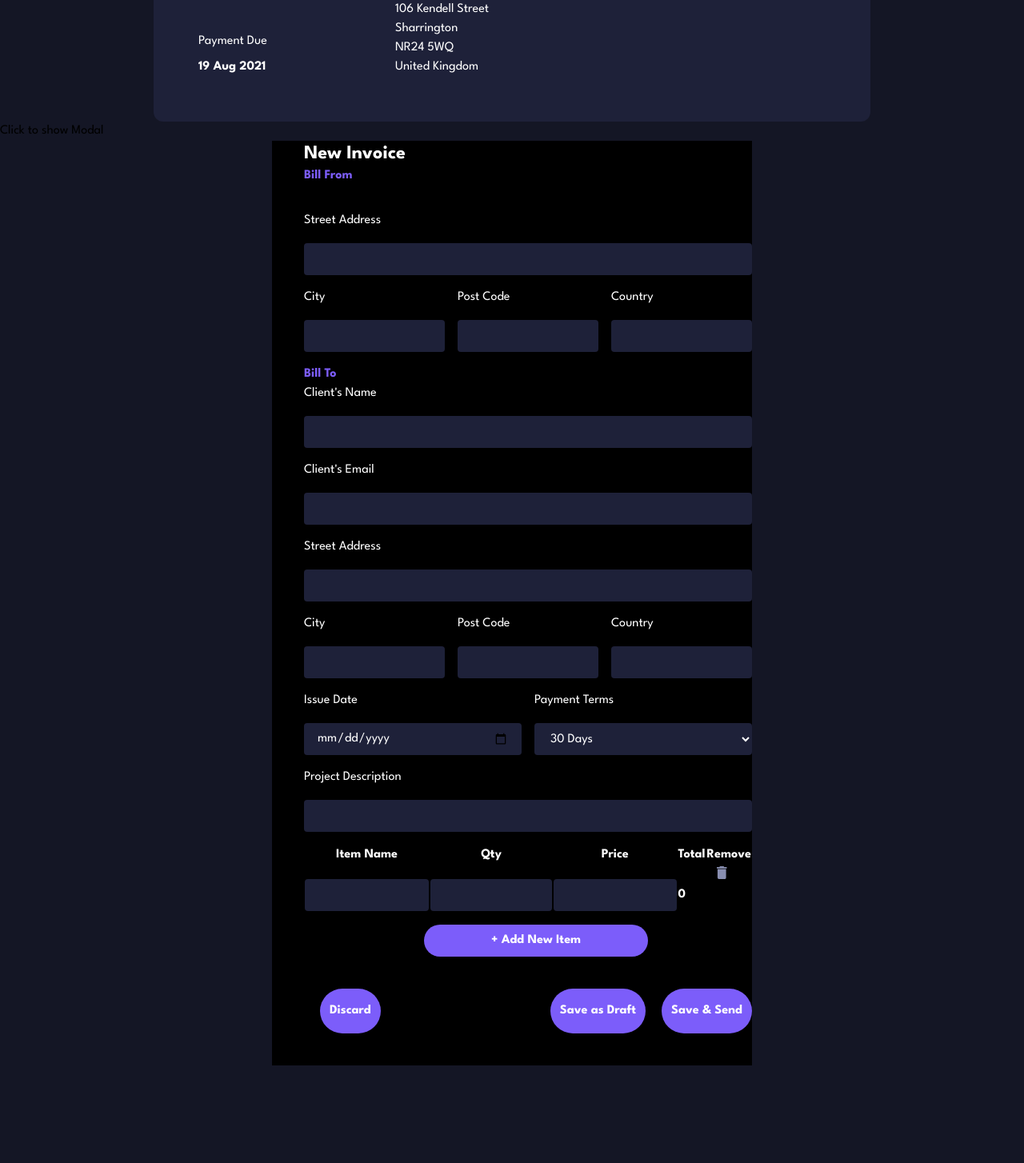
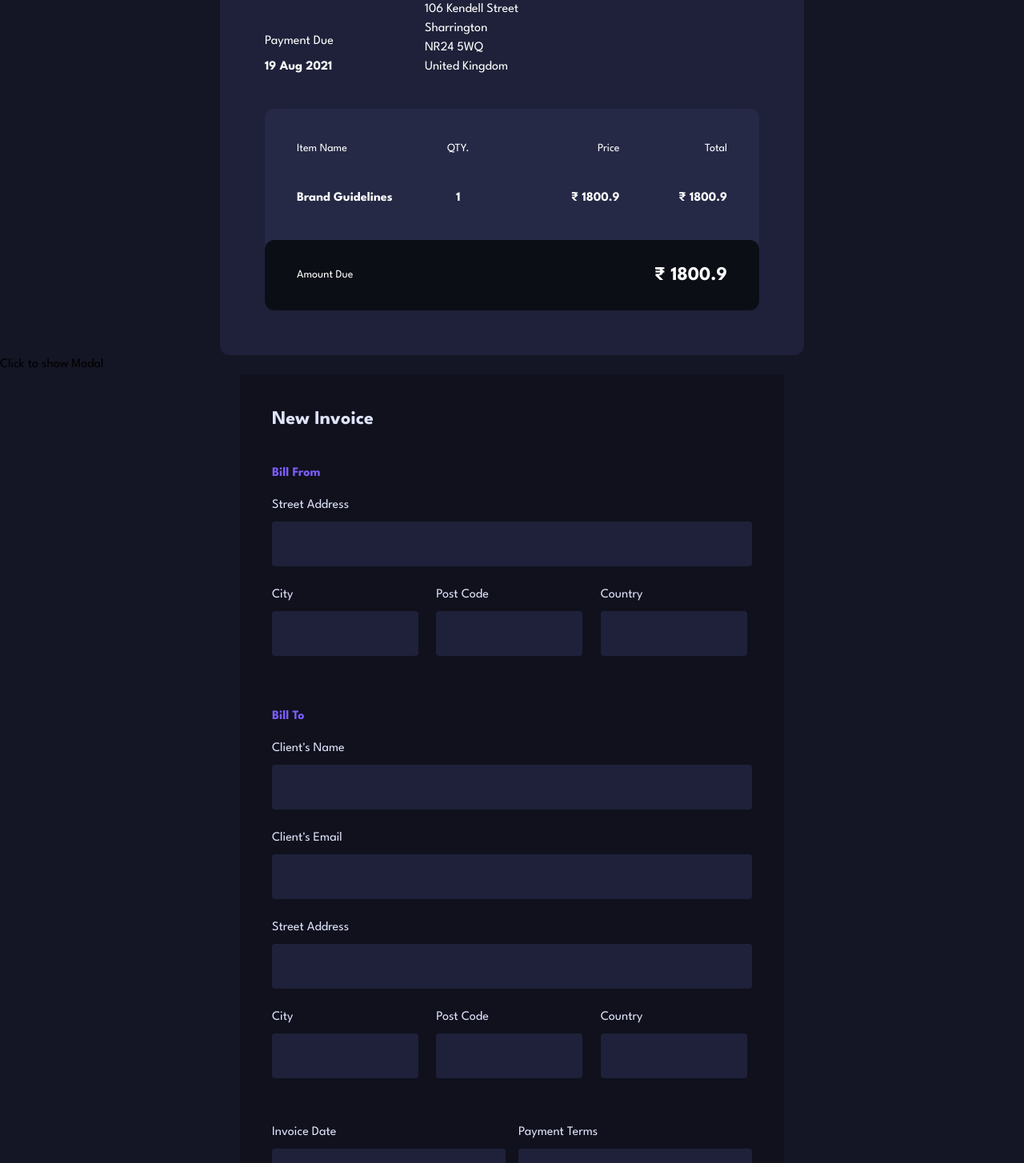
Before and after one commit to imnethaji/invoice-app, a React (Vite) app: page / in a window 1280 px wide. Shown: the part 1460-2914 px from the top of the page at 80% size. Before the commit the page ends 2792 px from the top, so only its background shows below. Built offline with nearby package versions, Linux system fonts and the light colour scheme.

Commit message:
Updated form logic to capture data

```diff
--- a/src/App.tsx
+++ b/src/App.tsx
@@ -1,5 +1,5 @@
 import "./App.css";
-import axios from "axios";
+// import axios from "axios";
 import { useState, useRef } from "react";
 import InvoiceList from "./components/InvoiceList";
 import NoInvoice from "./components/NoInvoice";
@@ -14,9 +14,9 @@ import Form from "./components/Form";
 function App() {
   const [noInvoice, setNoInvoice] = useState(true);
   const modalRef = useRef();
-  const apiUrl = "http://localhost:9000/";
+  // const apiUrl = "http://localhost:9000/";
   // Create an empty object to store the fetched data
-  const dataObject = {};
+  // const dataObject = {};
 
   function handleFilterClick() {
     console.log("works");
@@ -33,17 +33,17 @@ function App() {
     }
   }
 
-  axios
-    .get(apiUrl)
-    .then((response) => {
-      // Upon successful response, store the fetched data in the object
-      dataObject.data = response.data;
-      console.log("Data fetched successfully:", dataObject);
-    })
-    .catch((error) => {
-      // Handle any errors that occur during the request
-      console.error("Error fetching data:", error.message);
-    });
+  // axios
+  //   .get(apiUrl)
+  //   .then((response) => {
+  //     // Upon successful response, store the fetched data in the object
+  //     dataObject.data = response.data;
+  //     console.log("Data fetched successfully:", dataObject);
+  //   })
+  //   .catch((error) => {
+  //     // Handle any errors that occur during the request
+  //     console.error("Error fetching data:", error.message);
+  //   });
 
   return (
     <>
@@ -71,7 +71,7 @@ function App() {
       )}
       <InvoiceDetails invoiceData={invoiceData} />
       <button onClick={showModal}>Click to show Modal</button>
-      <Form ref={modalRef} />
+      <Form />
     </>
   );
 }
--- a/src/components/Form.tsx
+++ b/src/components/Form.tsx
@@ -12,68 +12,67 @@ interface Item {
   price: string;
 }
 
-interface FormData {
-  billFrom: {
+interface AddressData {
   streetAddress: string;
   city: string;
   postCode: string;
   country: string;
-  };
-  billTo: {
+}
+
+interface FormData {
+  senderAddress: AddressData;
+  clientAddress: AddressData;
   clientName: string;
   clientEmail: string;
-    streetAddress: string;
-    city: string;
-    postCode: string;
-    country: string;
   issueDate: string;
   paymentTerms: string;
   projectDescription: string;
   items: Item[];
-  };
 }
 
 const Form = forwardRef<HTMLDialogElement, FormDataRefProps>(function Form(
   props,
   ref
 ) {
+  const dateNow = new Date().toISOString().slice(0, 10);
   const [formData, setFormData] = useState<FormData>({
     // Initialize form data
-    billFrom: {
+    senderAddress: {
       streetAddress: "",
       city: "",
       postCode: "",
       country: "",
     },
-    billTo: {
-      clientName: "",
-      clientEmail: "",
+    clientAddress: {
       streetAddress: "",
       city: "",
       postCode: "",
       country: "",
-      issueDate: "",
+    },
+    clientName: "",
+    clientEmail: "",
+    issueDate: dateNow,
     paymentTerms: "",
     projectDescription: "",
     items: [{ itemName: "", qty: "", price: "" }],
-    },
   });
   const dialogRef = useRef<HTMLDialogElement>(null);
 
-  const inputClasses =
-    "bg-cardBgBlue w-full h-10 rounded text-white pl-4 mb-4 mt-4";
+  const inputClasses = "bg-cardBgBlue h-14 rounded text-white pl-4 mb-6 mt-2";
 
   const handleChange = (
     e: React.ChangeEvent<HTMLInputElement | HTMLSelectElement>,
     section: keyof FormData,
-    field: keyof FormData["billFrom"] | keyof FormData["billTo"]
+    field?: keyof AddressData
   ) => {
     const { value } = e.target;
-    setFormData((prevData) => ({
-      ...prevData,
-      [section]: { ...prevData[section], [field]: value },
-    }));
-    console.log(formData);
+    console.log(value);
+    console.log(section);
+    if (field) {
+      setFormData((prevData) => ({ ...prevData, [section]: [field] }));
+    } else {
+      console.log("field is not present");
+    }
   };
 
   const handleItemChange = (
@@ -81,25 +80,36 @@ const Form = forwardRef<HTMLDialogElement, FormDataRefProps>(function Form(
     index: number,
     field: keyof Item
   ) => {
-    console.log(field);
     const { value } = e.target;
-    setFormData((prevData) => ({
+    setFormData((prevData) => {
+      const updatedItems = [...prevData.items];
+      updatedItems[index] = {
+        ...updatedItems[index],
+        [field]: value,
+      };
+      return {
         ...prevData,
-      billTo: {
-        ...prevData.billTo,
-        items: [{ ...prevData.billTo.items[index], [field]: value }],
-      },
-    }));
-    console.log(formData.billTo.items[0]);
+        items: updatedItems,
+      };
+    });
   };
 
   const addNewItem = () => {
-    setFormData;
+    setFormData((prevData) => ({
+      ...prevData,
+      items: [...prevData.items, { itemName: "", qty: "", price: "" }],
+    }));
   };
 
   const deleteItemRow = (index: number) => {
-    console.log(index);
-    console.log("works");
+    if (formData.items.length !== 1) {
+      setFormData((prevData) => ({
+        ...prevData,
+        items: [
+          ...prevData.items.filter((_, itemIndex) => itemIndex !== index),
+        ],
+      }));
+    }
   };
 
   const handleSubmit = async (e: React.FormEvent) => {
@@ -107,26 +117,29 @@ const Form = forwardRef<HTMLDialogElement, FormDataRefProps>(function Form(
   };
 
   return (
-    <dialog ref={ref || dialogRef} className="flex bg-black">
-      <form className="w-[600px] mb-10 pl-10" onSubmit={handleSubmit}>
-        <h1 className="font-bold text-white text-2xl">New Invoice</h1>
+    <dialog
+      ref={ref || dialogRef}
+      className="flex bg-[#10111d] p-10 backdrop-brightness-50"
+    >
+      <form className="w-[600px] mb-10" onSubmit={handleSubmit}>
+        <h1 className="font-bold text-[#DFE3FA] text-2xl">New Invoice</h1>
         <div className="Address">
-          <h1 className="font-bold text-purpleButton mb-8">Bill From</h1>
-          <label className="text-white mt-[40px]" htmlFor="streetAddress">
+          <h1 className="font-bold text-purpleButton mb-4 mt-10">Bill From</h1>
+          <label className="block text-[#DFE3FA] mt-4" htmlFor="streetAddress">
             Street Address
           </label>
           <input
-            className={inputClasses}
+            className={inputClasses + " w-full"}
             type="text"
             name="streetAddress"
             id="streetAddress"
-            value={formData.billFrom.streetAddress}
-            onChange={(e) => handleChange(e, "billFrom", "streetAddress")}
+            value={formData.senderAddress.streetAddress}
+            onChange={(e) => handleChange(e, "senderAddress", "streetAddress")}
           />
           <br />
           <div className="flex justify-between w-full">
             <div className="w-1/3">
-              <label className="block text-white" htmlFor="city">
+              <label className="block text-[#DFE3FA]" htmlFor="city">
                 City
               </label>
               <input
@@ -134,12 +147,12 @@ const Form = forwardRef<HTMLDialogElement, FormDataRefProps>(function Form(
                 type="text"
                 name="city"
                 id="city"
-                value={formData.billFrom.city}
-                onChange={(e) => handleChange(e, "billFrom", "city")}
+                value={formData.senderAddress.city}
+                onChange={(e) => handleChange(e, "senderAddress", "city")}
               />
             </div>
             <div className="w-1/3 ml-4">
-              <label className="text-white" htmlFor="postCode">
+              <label className="block text-[#DFE3FA]" htmlFor="postCode">
                 Post Code
               </label>
               <input
@@ -147,12 +160,12 @@ const Form = forwardRef<HTMLDialogElement, FormDataRefProps>(function Form(
                 type="number"
                 name="postCode"
                 id="postCode"
-                value={formData.billFrom.postCode}
-                onChange={(e) => handleChange(e, "billFrom", "postCode")}
+                value={formData.senderAddress.postCode}
+                onChange={(e) => handleChange(e, "senderAddress", "postCode")}
               />
             </div>
             <div className="w-1/3 ml-4">
-              <label className="block text-white" htmlFor="country">
+              <label className="block text-[#DFE3FA]" htmlFor="country">
                 Country
               </label>
               <input
@@ -160,51 +173,51 @@ const Form = forwardRef<HTMLDialogElement, FormDataRefProps>(function Form(
                 type="text"
                 name="country"
                 id="country"
-                value={formData.billFrom.country}
-                onChange={(e) => handleChange(e, "billFrom", "country")}
+                value={formData.senderAddress.country}
+                onChange={(e) => handleChange(e, "senderAddress", "country")}
               />
             </div>
           </div>
         </div>
         <div className="Bill To">
-          <h1 className="font-bold text-purpleButton">Bill To</h1>
-          <label className="text-white" htmlFor="clientName">
+          <h1 className="font-bold text-purpleButton mb-4 mt-10">Bill To</h1>
+          <label className="text-[#DFE3FA] block" htmlFor="clientName">
             Client's Name
           </label>
           <input
-            className={inputClasses}
+            className={inputClasses + " w-full"}
             type="text"
             name="clientName"
             id="clientName"
-            value={formData.billTo.clientName}
-            onChange={(e) => handleChange(e, "billTo", "clientName")}
+            value={formData.clientName}
+            onChange={(e) => handleChange(e, "clientName")}
           />
-          <label className="text-white" htmlFor="clientEmail">
+          <label className="block text-[#DFE3FA]" htmlFor="clientEmail">
             Client's Email
           </label>
           <input
-            className={inputClasses}
+            className={inputClasses + " w-full"}
             type="text"
             name="clientEmail"
             id="clientEmail"
-            value={formData.billTo.clientEmail}
-            onChange={(e) => handleChange(e, "billTo", "clientEmail")}
+            value={formData.clientEmail}
+            onChange={(e) => handleChange(e, "clientEmail")}
           />
-          <label className="text-white" htmlFor="streetAddress">
+          <label className="block text-[#DFE3FA]" htmlFor="streetAddress">
             Street Address
           </label>
           <input
-            className={inputClasses}
+            className={inputClasses + " w-full"}
             type="text"
             name="streetAddress"
             id="streetAddress"
-            value={formData.billTo.streetAddress}
-            onChange={(e) => handleChange(e, "billTo", "streetAddress")}
+            value={formData.clientAddress.streetAddress}
+            onChange={(e) => handleChange(e, "clientAddress", "streetAddress")}
           />
           <br />
           <div className="flex justify-between">
             <div className="w-1/3">
-              <label className="text-white" htmlFor="city">
+              <label className="text-[#DFE3FA]" htmlFor="city">
                 City
               </label>
               <input
@@ -212,12 +225,12 @@ const Form = forwardRef<HTMLDialogElement, FormDataRefProps>(function Form(
                 type="text"
                 name="city"
                 id="city"
-                value={formData.billTo.city}
-                onChange={(e) => handleChange(e, "billTo", "city")}
+                value={formData.clientAddress.city}
+                onChange={(e) => handleChange(e, "clientAddress", "city")}
               />
             </div>
             <div className="w-1/3 ml-4">
-              <label className="text-white" htmlFor="postCode">
+              <label className="text-[#DFE3FA]" htmlFor="postCode">
                 Post Code
               </label>
               <input
@@ -225,12 +238,12 @@ const Form = forwardRef<HTMLDialogElement, FormDataRefProps>(function Form(
                 type="number"
                 name="postCode"
                 id="postCode"
-                value={formData.billTo.postCode}
-                onChange={(e) => handleChange(e, "billTo", "postCode")}
+                value={formData.clientAddress.postCode}
+                onChange={(e) => handleChange(e, "clientAddress", "postCode")}
               />
             </div>
             <div className="w-1/3 ml-4">
-              <label className="text-white" htmlFor="country">
+              <label className="text-[#DFE3FA]" htmlFor="country">
                 Country
               </label>
               <input
@@ -238,36 +251,36 @@ const Form = forwardRef<HTMLDialogElement, FormDataRefProps>(function Form(
                 type="text"
                 name="country"
                 id="country"
-                value={formData.billTo.country}
-                onChange={(e) => handleChange(e, "billTo", "country")}
+                value={formData.clientAddress.country}
+                onChange={(e) => handleChange(e, "clientAddress", "country")}
               />
             </div>
           </div>
-          <div className="flex justify-between">
+          <div className="flex justify-between mt-8">
             <div className="w-1/2">
-              <label className="text-white" htmlFor="issueDate">
-                Issue Date
+              <label className="text-[#DFE3FA] block" htmlFor="issueDate">
+                Invoice Date
               </label>
               <input
-                className={`${inputClasses} pr-4`}
+                className={`${inputClasses} w-full pr-4`}
                 type="date"
                 name="issueDate"
                 id="issueDate"
-                value={formData.billTo.issueDate}
-                onChange={(e) => handleChange(e, "billTo", "issueDate")}
+                value={formData.issueDate}
+                onChange={(e) => handleChange(e, "issueDate")}
               />
             </div>
             <div className="w-1/2 ml-4">
-              <label className="text-white" htmlFor="paymentTerms">
+              <label className="text-[#DFE3FA] block" htmlFor="paymentTerms">
                 Payment Terms
               </label>
-              <br />
               <select
-                className={`${inputClasses} pr-10`}
+                className={`${inputClasses} w-full pr-10`}
                 name="paymentTerms"
                 id="paymentTerms"
-                onChange={(e) => handleChange(e, "billTo", "paymentTerms")}
+                onChange={(e) => handleChange(e, "paymentTerms")}
               >
+                <option value="">Select</option>
                 <option value="30">30 Days</option>
                 <option value="15">15 Days</option>
                 <option value="5">5 Days</option>
@@ -276,94 +289,94 @@ const Form = forwardRef<HTMLDialogElement, FormDataRefProps>(function Form(
             </div>
             <br />
           </div>
-          <label className="text-white" htmlFor="projectDescription">
+          <label className="block text-[#DFE3FA]" htmlFor="projectDescription">
             Project Description
           </label>
           <input
-            className={inputClasses}
+            className={inputClasses + " w-full"}
             type="text"
             name="projectDescription"
             id="projectDescription"
-            value={formData.billTo.projectDescription}
-            onChange={(e) => handleChange(e, "billTo", "projectDescription")}
+            value={formData.projectDescription}
+            onChange={(e) => handleChange(e, "projectDescription")}
           />
           <br />
         </div>
-        <table className="table-fixed text-white">
-          <thead>
-            <tr className="">
-              <th>Item Name</th>
-              <th>Qty</th>
-              <th>Price</th>
-              <th>Total</th>
-              <th>Remove</th>
-            </tr>
-          </thead>
-          <tbody>
-            {formData.billTo.items.map((_, index) => (
-              <tr key={index} className="">
-                <td>
+        <h1 className="font-bold text-2xl mt-6 mb-4 text-[#777F98]">
+          Item List
+        </h1>
+        <div className="itemTable text-[#DFE3FA]">
+          <div className="tableHeader grid grid-cols-8">
+            <h1 className="col-span-3">Item Name</h1>
+            <h1>Qty.</h1>
+            <h1 className="col-span-2">Price</h1>
+            <h1>Total</h1>
+            <h1></h1>
+          </div>
+          <ul>
+            {formData.items.map((_, index: number) => (
+              <li key={index} className="grid grid-cols-8">
                 <input
-                    className={inputClasses}
+                  className={`${inputClasses} col-span-3 mr-4`}
                   type="text"
                   name={`itemName${index}`}
-                    value={formData.billTo.items[index].itemName}
+                  value={formData.items[index].itemName}
                   onChange={(e) => handleItemChange(e, index, "itemName")}
                 />
-                </td>
-                <td>
+
                 <input
-                    className={`${inputClasses}`}
+                  className={`${inputClasses} mr-4`}
                   type="number"
                   name={`qty${index}`}
-                    value={formData.billTo.items[index].qty}
+                  value={formData.items[index].qty}
                   onChange={(e) => handleItemChange(e, index, "qty")}
                 />
-                </td>
-                <td>
+
                 <input
-                    className={`${inputClasses}`}
+                  className={`${inputClasses} col-span-2 mr-4`}
                   type="number"
                   name={`price${index}`}
-                    value={formData.billTo.items[index].price}
+                  value={formData.items[index].price}
                   onChange={(e) => handleItemChange(e, index, "price")}
                 />
-                </td>
-                <td>
-                  <h1 className="font-bold text-white">
-                    {Number(formData.billTo.items[index].qty) *
-                      Number(formData.billTo.items[index].price)}
+                <div className="flex items-center mb-6 mt-2">
+                  <h1 className="font-bold text-white ">
+                    {Number(formData.items[index].qty) *
+                      Number(formData.items[index].price)}
                   </h1>
-                </td>
-                <td className="w-10 hover:cursor-pointer flex items-center justify-center">
+                </div>
+                <div className="flex items-center justify-center mb-6 mt-2">
                   <img
                     src={deleteBin}
                     alt=""
                     onClick={() => deleteItemRow(index)}
                   />
-                </td>
-              </tr>
+                </div>
+              </li>
             ))}
-          </tbody>
-        </table>
-        <div className="w-full flex justify-center">
+          </ul>
+          <div className="tableFooter w-full flex justify-center">
             <button
-            className="w-[50%] flex items-center justify-center font-bold text-white bg-purpleButton rounded-full ml-5 p-2 px-3 max-sm:ml-0"
+              className="w-full flex items-center justify-center font-bold text-[#DFE3FA] bg-[#252945] rounded-full py-4 px-3 max-sm:ml-0"
               type="button"
               onClick={addNewItem}
             >
               + Add New Item
             </button>
           </div>
+        </div>
         <div className="buttonContainer flex items-center justify-between mt-10">
-          <button className="flex items-center font-bold text-white bg-purpleButton rounded-full ml-5 py-4 px-3 max-sm:ml-0">
+          <button className="flex items-center justify-center font-bold text-[#7E88C3] bg-white rounded-full w-28 py-4 px-3 max-sm:ml-0">
             Discard
           </button>
           <div className="flex items-center">
-            <button className="flex items-center font-bold text-white bg-purpleButton rounded-full ml-5 py-4 px-3 max-sm:ml-0">
+            <button className="flex items-center font-bold text-[#DFE3FA] bg-[#373B53] rounded-full py-4 px-7 max-sm:ml-0">
               Save as Draft
             </button>
-            <button className="flex items-center font-bold text-white bg-purpleButton rounded-full ml-5 py-4 px-3 max-sm:ml-0">
+            <button
+              className="flex items-center font-bold text-white bg-purpleButton rounded-full ml-2 py-4 px-7 max-sm:ml-0"
+              type="submit"
+            >
               Save & Send
             </button>
           </div>
--- a/src/components/InvoiceDetails.tsx
+++ b/src/components/InvoiceDetails.tsx
@@ -37,7 +37,7 @@ const InvoiceDetails: React.FC<InvoiceDetailsProps> = ({ invoiceData }) => {
   };
 
   return (
-    <div className="w-[70%] invoiceOpen flex flex-col items-center justify-between m-auto mt-10 ">
+    <div className="w-[730px] invoiceOpen flex flex-col items-center justify-between m-auto mt-10 ">
       {/* Navigation Button Starts here */}
       <div className="navigationButtonContainer w-full flex justify-between mb-2">
         <button
@@ -99,8 +99,8 @@ const InvoiceDetails: React.FC<InvoiceDetailsProps> = ({ invoiceData }) => {
               <p className="">{invoiceData[index].senderAddress.country}</p>
             </div>
           </div>
-          <div className="detailsRow2 flex space-x-24 mt-4">
-            <div className="row2col1 w-[150px] flex flex-col justify-between">
+          <div className="detailsRow2 flex mt-4">
+            <div className="row2col1 w-[200px] flex flex-col justify-between">
               <div>
                 <p>Invoice Date</p>
                 <p className="font-bold mt-2">
@@ -114,7 +114,7 @@ const InvoiceDetails: React.FC<InvoiceDetailsProps> = ({ invoiceData }) => {
                 </p>
               </div>
             </div>
-            <div className="h-[160px] w-[150px]">
+            <div className="h-[160px] w-[210px]">
               <p>Bill To</p>
               <p className="font-bold mb-2 mt-2">
                 {invoiceData[index].clientName}
@@ -130,6 +130,37 @@ const InvoiceDetails: React.FC<InvoiceDetailsProps> = ({ invoiceData }) => {
             </div>
           </div>
         </div>
+        <div className="itemListContainer bg-[#252945] p-10 pb-0 px-0 mt-10 rounded-xl">
+          <div className="tableHeader grid grid-cols-4 mb-10 px-10 text-sm">
+            <div>Item Name</div>
+            <div className="text-center">QTY.</div>
+            <div className="text-right">Price</div>
+            <div className="text-right">Total</div>
+          </div>
+          <ul>
+            {invoiceData[index].items.map((item, index) => (
+              <li
+                key={index}
+                className="tableRow grid grid-cols-4 text-right mb-10 px-10 font-bold"
+              >
+                <div className="text-left">{item.name}</div>
+                <div className="text-center">{item.quantity}</div>
+                <div>&#8377; {item.price}</div>
+                <div>&#8377; {item.total}</div>
+              </li>
+            ))}
+          </ul>
+          <div className="tableFooter bg-[#0C0E16] flex justify-between items-center px-10 py-7 rounded-xl">
+            <p className="text-sm">Amount Due</p>
+            <h1 className="text-right font-bold text-2xl">
+              &#8377;{" "}
+              {invoiceData[index].items.reduce(
+                (acc, item) => (acc += item.total),
+                0
+              )}
+            </h1>
+          </div>
+        </div>
       </div>
     </div>
   );
--- a/src/index.css
+++ b/src/index.css
@@ -15,3 +15,38 @@ body {
     background-color: #141625;
     overflow-x: hidden;
 }
+
+
+/* width */
+::-webkit-scrollbar {
+    width: 6px;
+}
+
+/* Track */
+::-webkit-scrollbar-track {
+    background: #f1f1f1;
+}
+
+/* Handle */
+::-webkit-scrollbar-thumb {
+    background: #888;
+}
+
+/* Handle on hover */
+::-webkit-scrollbar-thumb:hover {
+    background: #555;
+}
+
+/* Disable the arrow on input number field */
+
+/* Chrome, Safari, Edge, Opera */
+input::-webkit-outer-spin-button,
+input::-webkit-inner-spin-button {
+    -webkit-appearance: none;
+    margin: 0;
+}
+
+/* Firefox */
+input[type=number] {
+    -moz-appearance: textfield;
+}
```
Lines whose indentation alone changed are shown as unchanged.
